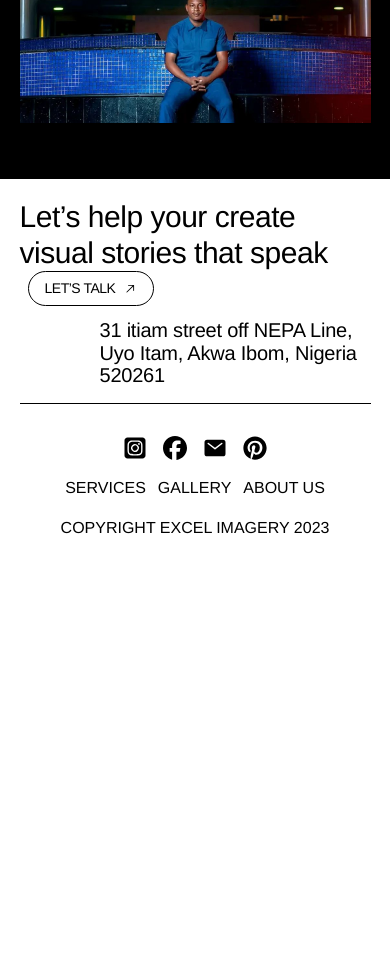
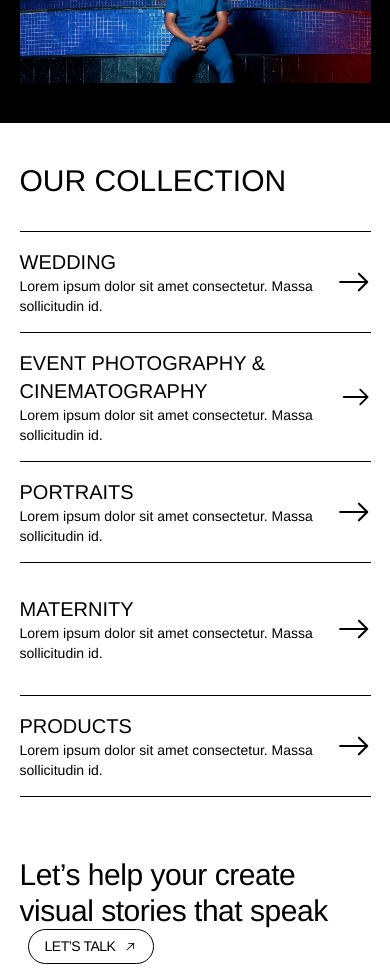
Before and after one commit to Goodnessmbakara/excel_frontend, a Next.js app: page / in a window 390 px wide. Shown: the part 2060-3030 px from the top of the page. Before the commit the page ends 2620 px from the top, so only its background shows below. Built offline with nearby package versions, Linux system fonts and the light colour scheme.

Commit message:
responsive collection

```diff
--- a/components/home/AboutSection.jsx
+++ b/components/home/AboutSection.jsx
@@ -3,14 +3,14 @@ import Link from "next/link";
 
 export default function AboutSection() {
   return (
-    <div className="bg-black py-14 text-white">
+    <div className="bg-black py-10 text-white">
       <div className="max-w-[1440px] w-[90%] mx-auto">
-        <div className="flex md:flex-row flex-col gap-8 justify-between">
+        <div className="flex lg:flex-row flex-col gap-8 justify-between">
           <div className="flex flex-col gap-4 max-w-lg">
             <p className="font-medium lg:text-6xl text-6xl break-words text-left">
               AWARD WINNING PHOTOGRAPHER{" "}
             </p>
-            <div className="flex flex-col gap-4 max-w-[320px] w-full ml-auto">
+            <div className="flex flex-col gap-4 lg:max-w-[320px] w-full ml-auto">
               <p className="lg:text-xl  text-justify">
                 Lorem ipsum dolor sit amet consectetur. Elementum quis aenean
                 ultrices suspendisse justo nunc nullam. Quam ultrices viverra
--- a/components/home/Collection.jsx
+++ b/components/home/Collection.jsx
@@ -2,64 +2,64 @@ import { BsArrowRight } from "react-icons/bs";
 
 export default function Collection() {
   return (
-    <div className="w-[90%] max-[1440px] mx-auto py-20">
-      <h2 className="text-4xl font-medium pb-8">OUR COLLECTION</h2>
+    <div className="w-[90%] max-[1440px] mx-auto py-10">
+      <h2 className="md:text-4xl text-3xl font-medium pb-8">OUR COLLECTION</h2>
       <div>
-        <div className="py-8 border-b-[1px] border-t-[1px] border-black">
+        <div className="md:py-6 py-4 border-b-[1px] border-t-[1px] border-black">
           <div className="flex items-center justify-between cursor-pointer">
             <div>
-              <p className="text-3xl font-medium">WEDDING</p>
-              <p className="text-base">
+              <p className="md:text-3xl text-xl font-medium">WEDDING</p>
+              <p className="md:text-base text-sm">
                 Lorem ipsum dolor sit amet consectetur. Massa sollicitudin id.
               </p>
             </div>
-            <BsArrowRight size={48} />
+            <BsArrowRight className="size-10" />
+          </div>
+        </div>
+        <div className="md:py-6 py-4 border-b-[1px] border-black">
+          <div className="flex items-center justify-between cursor-pointer">
+            <div>
+              <p className="md:text-3xl text-xl font-medium">
+                EVENT PHOTOGRAPHY & CINEMATOGRAPHY{" "}
+              </p>
+              <p className="md:text-base text-sm">
+                Lorem ipsum dolor sit amet consectetur. Massa sollicitudin id.
+              </p>
+            </div>
+            <BsArrowRight className="size-10" />
+          </div>
+        </div>
+        <div className="md:py-6 py-4 border-b-[1px] border-black">
+          <div className="flex items-center justify-between cursor-pointer">
+            <div>
+              <p className="md:text-3xl text-xl font-medium">PORTRAITS</p>
+              <p className="md:text-base text-sm">
+                Lorem ipsum dolor sit amet consectetur. Massa sollicitudin id.
+              </p>
+            </div>
+            <BsArrowRight className="size-10" />
           </div>
         </div>
         <div className="py-8 border-b-[1px] border-black">
           <div className="flex items-center justify-between cursor-pointer">
             <div>
-              <p className="text-3xl font-medium">
-                EVENT PHOTOGRAPHY & CINEMATOGRAPHY{" "}
-              </p>
-              <p className="text-base">
+              <p className="md:text-3xl text-xl font-medium">MATERNITY</p>
+              <p className="md:text-base text-sm">
                 Lorem ipsum dolor sit amet consectetur. Massa sollicitudin id.
               </p>
             </div>
-            <BsArrowRight size={48} />
+            <BsArrowRight className="size-10" />
           </div>
         </div>
-        <div className="py-8 border-b-[1px] border-black">
-          <div className="flex items-center justify-between cursor-pointer">
+        <div className="md:py-6 py-4 border-b-[1px] border-black">
+          <div className="flex items-center justify-between">
             <div>
-              <p className="text-3xl font-medium">PORTRAITS</p>
-              <p className="text-base">
+              <p className="md:text-3xl text-xl font-medium">PRODUCTS</p>
+              <p className="md:text-base text-sm">
                 Lorem ipsum dolor sit amet consectetur. Massa sollicitudin id.
               </p>
             </div>
-            <BsArrowRight size={48} />
-          </div>
-        </div>
-        <div className="py-8 border-b-[1px] border-black">
-          <div className="flex items-center justify-between cursor-pointer">
-            <div>
-              <p className="text-3xl font-medium">MATERNITY</p>
-              <p className="text-base">
-                Lorem ipsum dolor sit amet consectetur. Massa sollicitudin id.
-              </p>
-            </div>
-            <BsArrowRight size={48} />
-          </div>
-        </div>
-        <div className="py-8 border-b-[1px] border-black">
-          <div className="flex items-center justify-between">
-            <div>
-              <p className="text-3xl font-medium">PRODUCTS</p>
-              <p className="text-base">
-                Lorem ipsum dolor sit amet consectetur. Massa sollicitudin id.
-              </p>
-            </div>
-            <BsArrowRight size={48} />
+            <BsArrowRight className="size-10" />
           </div>
         </div>
       </div>
--- a/components/home/Home.jsx
+++ b/components/home/Home.jsx
@@ -10,8 +10,8 @@ export default function Home() {
       <Hero />
       <Showcase />
       <AboutSection />
+      <Collection />
       {/*
-      <Collection />
       <Videography /> */}
     </div>
   );
```
